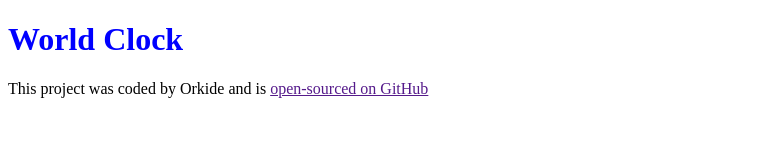
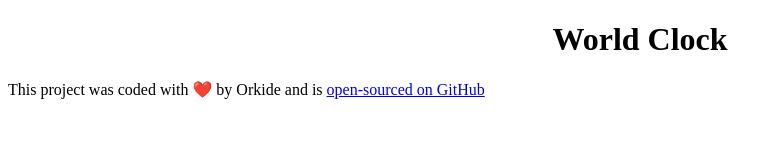
Before and after one commit to orkid-e/world-clock-project, a plain HTML site: page index.html in a window 1280 px wide. Shown: the whole page, without its empty margins (0-783 px from the left). Drawn offline with Linux system fonts and the light colour scheme.

Commit message:
Added link to Github repository

```diff
--- a/index.html
+++ b/index.html
@@ -4,12 +4,12 @@
     <meta charset="UTF-8">
     <meta name="viewport" content="width=device-width, initial-scale=1.0">
     <link rel="stylesheet" href="style.css">
-    <script src="script.js"></script>
     <title>World Clock</title>
 </head>
 
 <body>
    <h1> World Clock</h1>
-   <footer> This project was coded by Orkide and is <a href="" target="_blank"> open-sourced on GitHub </a> </footer>
+   <footer> This project was coded with ❤️ by Orkide and is <a href="https://github.com/orkid-e/world-clock-project" target="_blank"> open-sourced on GitHub </a> </footer>
+   <script src="script.js"></script>
 </body>
 </html>
--- a/script.js
+++ /dev/null
@@ -1 +0,0 @@
-alert("test");
--- a/style.css
+++ b/style.css
@@ -1,3 +1,3 @@
 h1 {
-    color: blue;
+    text-align: center;
 }
```
